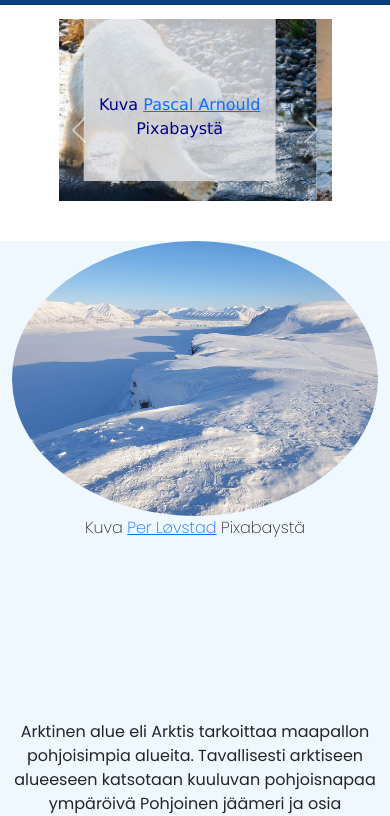
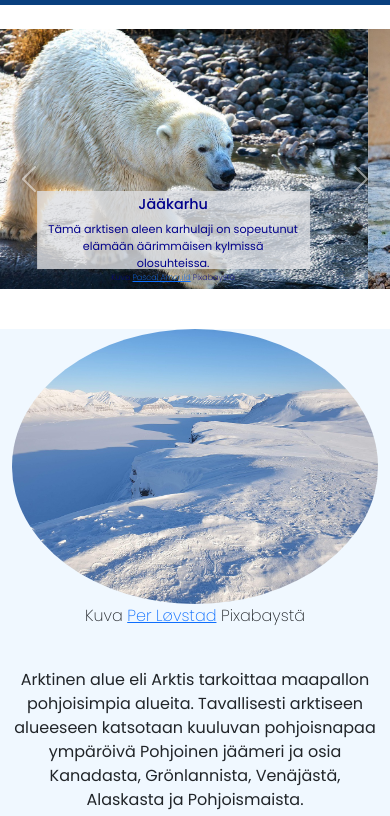
Before and after one commit to marjaleenaV/ArcticLife, a plain HTML site: page index.html in a window 390 px wide. Shown: the part 61-877 px from the top of the page. Drawn offline with nearby package versions, Linux system fonts and the light colour scheme; a web font is replaced by a local one.

Commit message:
viimeiset hionnat

```diff
--- a/index.html
+++ b/index.html
@@ -69,7 +69,7 @@
       <div class="carousel-caption poppins-regular">
         <h3>Jääkarhu</h3>
         <p class="poppins-regular">Tämä arktisen aleen karhulaji on sopeutunut elämään äärimmäisen kylmissä olosuhteissa.</p>
-        <p>Kuva <a href="https://pixabay.com/fi/users/pascalphotography360-22728048/?utm_source=link-attribution&utm_medium=referral&utm_campaign=image&utm_content=9156395">Pascal Arnould</a> Pixabaystä</p>
+        <p class="kuvaaja poppins-extralight">Kuva <a href="https://pixabay.com/fi/users/pascalphotography360-22728048/?utm_source=link-attribution&utm_medium=referral&utm_campaign=image&utm_content=9156395">Pascal Arnould</a> Pixabaystä</p>
       </div>
     </div>
     <div class="carousel-item">
@@ -77,7 +77,7 @@
       <div class="carousel-caption">
         <h3>Pingviini</h3>
         <p class ="poppins-regular">Useimmat pingviinilajit ovat eteläisen lauhkean ilmastovyöhykkeen lintuja, mutta jotkin elävät koko ikänsä Etelämantereella ja sen rannikkovesissä.</p>
-        <p class="poppins-regular"> Kuva <a href="https://pixabay.com/fi/users/theotherkev-9436196/?utm_source=link-attribution&utm_medium=referral&utm_campaign=image&utm_content=4337057">Kev</a> Pixabaystä</p>
+        <p class="kuvaaja poppins-extralight">Kuva <a href="https://pixabay.com/fi/users/theotherkev-9436196/?utm_source=link-attribution&utm_medium=referral&utm_campaign=image&utm_content=4337057">Kev</a> Pixabaystä</p>
       </div>
     </div>
     <div class="carousel-item">
@@ -85,7 +85,7 @@
       <div class="carousel-caption">
         <h3>Mursu</h3>
         <p class="poppins-regular">Mursu on suurikokoinen nisäkäs, joka elää arktisen alueen vesialueilla.</p>
-        <p>Kuva <a href="https://pixabay.com/fi/users/publicdomainimages-327722/?utm_source=link-attribution&utm_medium=referral&utm_campaign=image&utm_content=387243">PublicDomainImages</a> Pixabaystä</p>
+        <p class="kuvaaja poppins-extralight">Kuva <a href="https://pixabay.com/fi/users/publicdomainimages-327722/?utm_source=link-attribution&utm_medium=referral&utm_campaign=image&utm_content=387243">PublicDomainImages</a> Pixabaystä</p>
       </div>
     </div>
     <div class="carousel-item">
@@ -93,7 +93,7 @@
       <div class="carousel-caption">
         <h3>Naali</h3>
         <p class="poppins-regular">Naali on pohjoisella pallonpuoliskolla elävä petoeläin, jota tavataan myös Suomessa.</p>
-        <p>Kuva <a href="https://pixabay.com/fi/users/pexels-2286921/?utm_source=link-attribution&utm_medium=referral&utm_campaign=image&utm_content=1850247">Pexels</a> Pixabaystä</p>
+        <p class="kuvaaja poppins-extralight">Kuva <a href="https://pixabay.com/fi/users/pexels-2286921/?utm_source=link-attribution&utm_medium=referral&utm_campaign=image&utm_content=1850247">Pexels</a> Pixabaystä</p>
       </div>
     </div>
   </div>
@@ -291,11 +291,12 @@ Sarvivalaan näkyvin tuntomerkki on koiraiden kierteinen syöksyhammas, joka on
   <input type="checkbox"  name="tama" value="kiinnostavaa">Kiinnostavaa
 </label><br>
 <label>
-  <input type="checkbox"  name="tama" value="tylsää">Tylsää
+  <input type="checkbox"  name="tama" value="tylsää">Olipa tylsä
 </label><br>
 <label>
-  <input type="checkbox"  name="tama" value="muuta">Jotain muuta
+  <input type="checkbox"  name="tama" value="muuta">Ei herätä ajatuksia
 </label>
+<br>
 <!--Alasvetovalikko-->
 <div><strong>Löysitkö etsimäsi:</strong></div>
 <select id="tieto">
--- a/script.js
+++ b/script.js
@@ -24,7 +24,7 @@ function lomake() {
     }
     valinta += valikonValinta[valikko].text;
 
-    document.getElementById("vastaus").innerHTML="Hei "+nimi+",<br> sähköpostiosoitteesi on " +sposti+ ".<br>" +muuttuja + ".<br>"+ muuttuja2+ ".<br>" + valinta;
+    document.getElementById("vastaus").innerHTML="Hei "+nimi+",<br> Sähköpostiosoitteesi on " +sposti+ ".<br>" +muuttuja + ".<br>"+ muuttuja2+ ".<br>" + valinta;
 
 }
 document.addEventListener("DOMContentLoaded", function () {
--- a/stylesheet.css
+++ b/stylesheet.css
@@ -6,7 +6,6 @@ body p{
     font-family: Verdana;
     margin-bottom: 20px;
     position: relative;
-    padding-top: 140px;
 }
 .navbar-brand img {
   height: 50px;           /* pienennä korkeutta */
@@ -70,7 +69,7 @@ body p{
     width: 70%;
     margin:auto;
     padding-bottom: 40px;
-    margin-top: 80px
+    margin-top: 90px;
 
 
 }
@@ -79,6 +78,9 @@ body p{
     color:darkblue;
     padding-right: 10px;
     padding-left: 10px;
+    max-height: 30%;
+
+
 }
 
 /*grid asetukset*/
@@ -212,3 +214,27 @@ body p{
   font-weight: 800;
   font-style: normal;
 }
+@media(max-width: 768px) {
+  .carousel-caption {
+    max-width: 90%;
+    font-size: 0.7rem;
+
+    padding-top: 5px;
+  }
+  .carousel {
+    width: 100%;
+  }
+  .carousel-caption h3 {
+    font-size: 0.9rem;
+
+  }
+  .kuvaaja {
+    font-size: 0.5rem;
+    margin-top: 0.3rem;
+
+  }
+  .carousel-caption p {
+    margin: 0 !important;
+    padding: 0 !important;
+  }
+}
```
